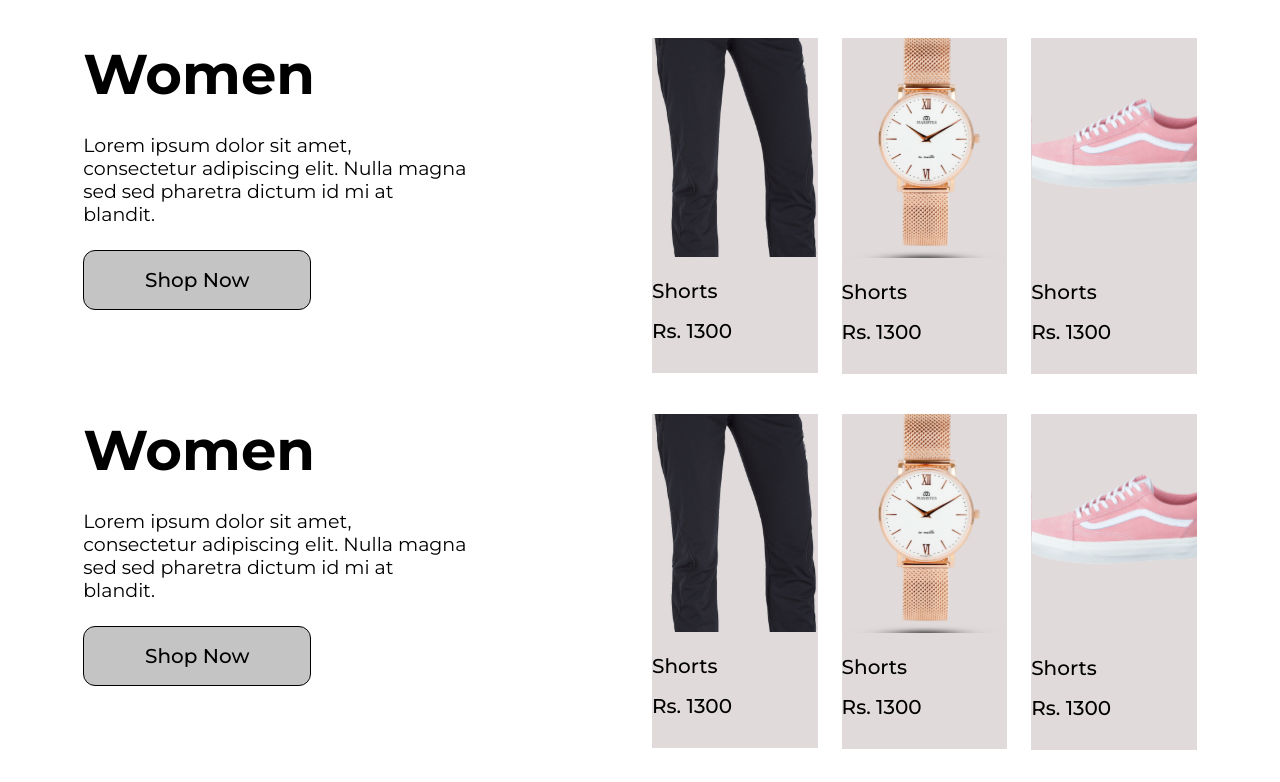
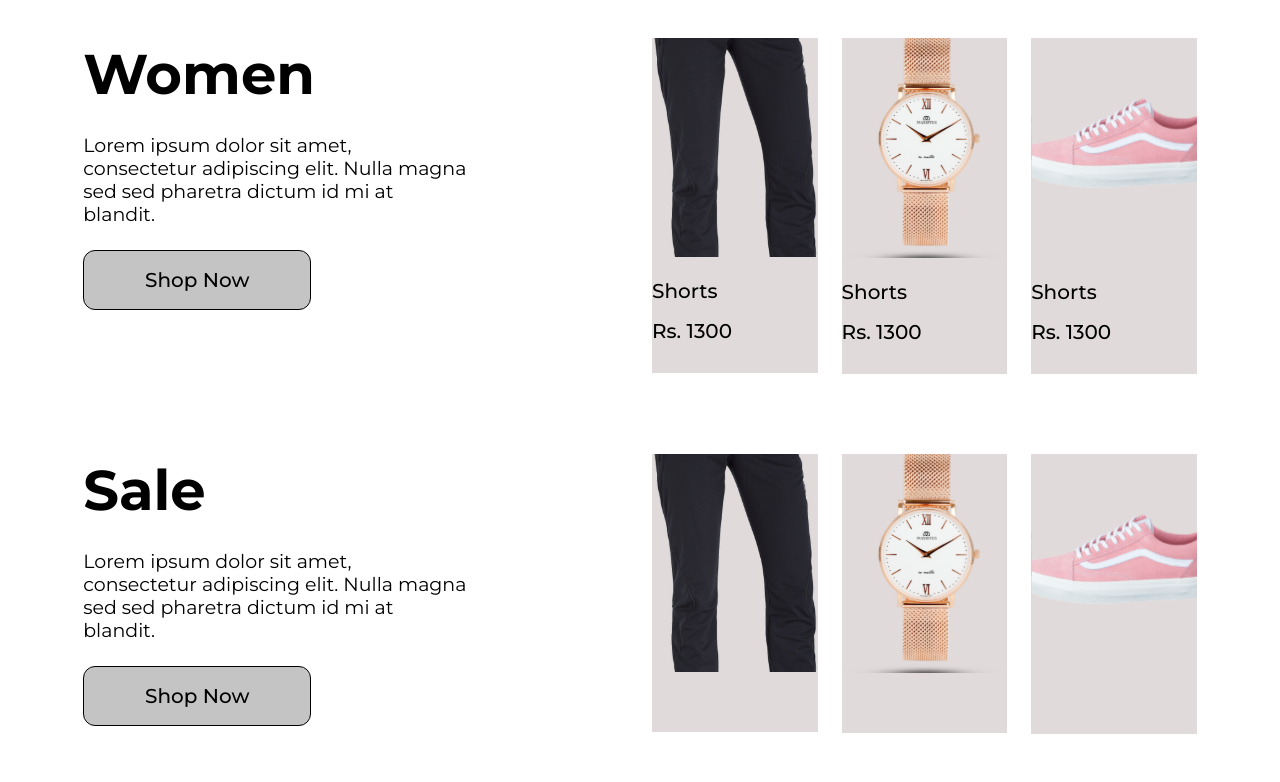
Before and after one commit to gift56/fitness_shop, a React (Vite) app: page / in a window 1280 px wide. Shown: the part 3218-4000 px from the top of the page. Built offline with nearby package versions, Linux system fonts and the light colour scheme.

Commit message:
working on sale

```diff
--- a/src/components/Wears.jsx
+++ b/src/components/Wears.jsx
@@ -44,6 +44,18 @@ const Wears = () => {
       price: "Rs. 1300",
     },
   ];
+
+  const salesData = [
+    {
+      img: women,
+    },
+    {
+      img: women2,
+    },
+    {
+      img: women3,
+    },
+  ];
   return (
     <section className="bg-white">
       <div className="container py-5 pb-8">
@@ -74,8 +86,9 @@ const Wears = () => {
           />
 
           <Wear
-            id="women"
-            title="Women"
+            id="sale"
+            title="Sale"
+            className="mt-10"
             details="Lorem ipsum dolor sit amet, consectetur adipiscing elit. Nulla magna sed sed pharetra dictum id mi at blandit."
             btn={
               <Button
@@ -83,7 +96,7 @@ const Wears = () => {
                 btnClass="min-w-[228px] h-[60px] bg-[#C4C4C4] border border-black"
               />
             }
-            data={womenData}
+            data={salesData}
           />
         </div>
       </div>
```
